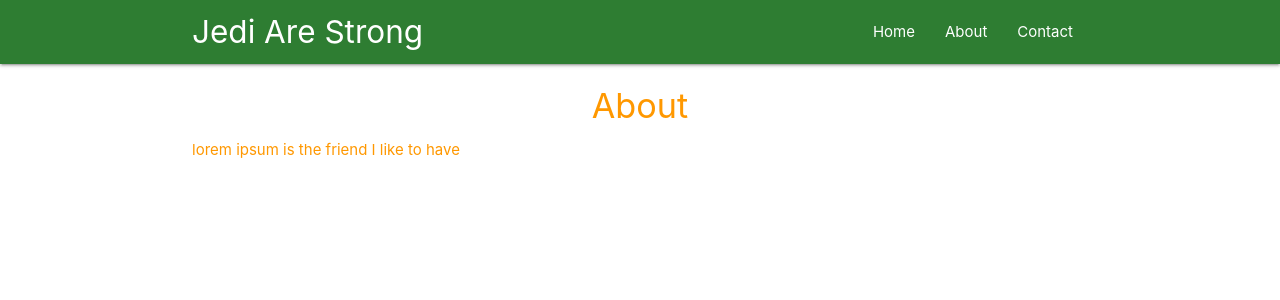
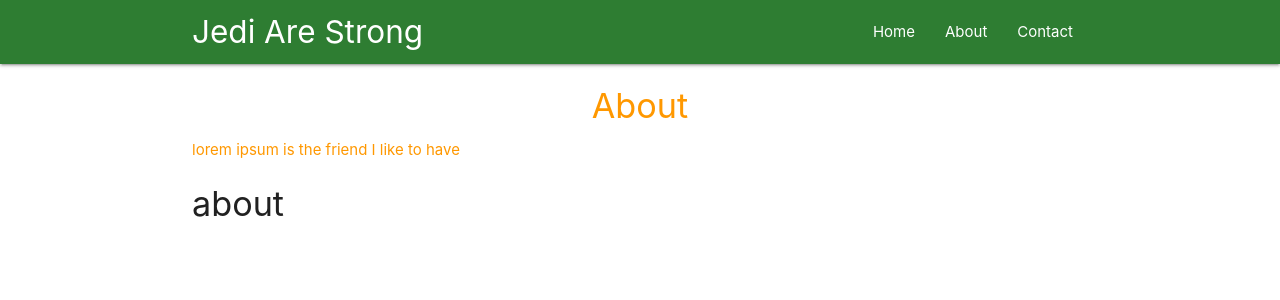
Before and after one commit to kgallagher52/React-Lessons, a React (Create React App) app: page /about in a window 1280 px wide. Shown: the top 300 px of the page. Built offline with nearby package versions, Linux system fonts and the light colour scheme.

Commit message:
How to set them up and grab route parameter in a component

```diff
--- a/src/App.js
+++ b/src/App.js
@@ -3,6 +3,7 @@
 import Home                     from './components/Home';
 import About                    from './components/About';
 import Contact                  from './components/Contact';
+import Post                     from './components/Post';
 import { BrowserRouter, Route}  from 'react-router-dom';
 
 class App extends Component {
@@ -16,6 +17,7 @@
           <Route  exact path="/" component={Home} />
           <Route  path="/About" component={About} />
           <Route  path="/Contact" component={Contact} />
+          <Route path="/:post_id" component={Post} />
         </div>
       </BrowserRouter>
 
--- a/src/components/Home.js
+++ b/src/components/Home.js
@@ -29,7 +29,7 @@
                     <div className="post card" key={post.id}>
                         <div className="card-content">
                             <span className="card-title">{post.title}</span>
-                            <p>{post.body}</p>
+                            {post.body}
                         </div>
                     </div>
                 )
@@ -40,7 +40,7 @@
         return (
             <div className="container">
                 <h4 className="center">Home</h4>
-                <p>{postList}</p>
+                {postList}
             </div>
         )
     }
--- /dev/null
+++ b/src/components/Post.js
@@ -0,0 +1,28 @@
+import React, { Component } from 'react'
+
+class Post extends Component {
+    constructor(props) {
+        super(props);
+        this.state = {
+            id:null
+        };
+    }
+
+    componentDidMount(){
+        console.log(this.props);
+        let id = this.props.match.params.post_id;
+        this.setState({
+            id: id
+        });
+    }
+
+    render() {
+        return(
+            <div className="container">
+                <h4>{this.state.id}</h4>
+            </div>
+        )
+    }
+}
+
+export default Post;
```
